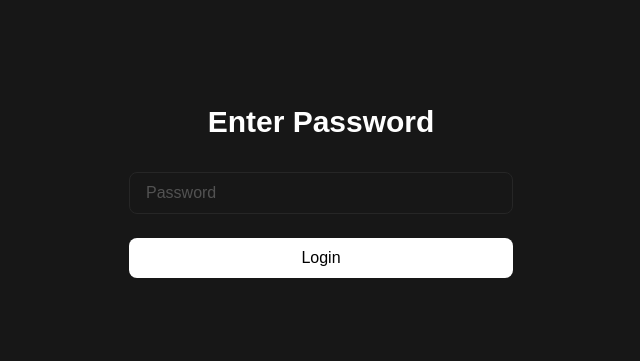
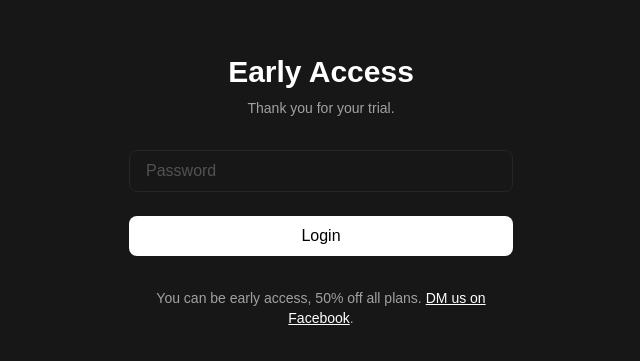
Before and after one commit to Polarlyst/tetst, a Next.js app: page /login in a window 1280 px wide. Shown: the part 221-582 px from the top of the page, without its empty margins (319-959 px from the left). Built offline with nearby package versions, Linux system fonts and the light colour scheme.

Commit message:
Update page.tsx

```diff
--- a/app/login/page.tsx
+++ b/app/login/page.tsx
@@ -37,8 +37,11 @@ export default function LoginPage() {
       <div className="max-w-md w-full space-y-8 p-8">
         <div>
           <h2 className="mt-6 text-center text-3xl font-bold text-white">
-            Enter Password
+            Early Access
           </h2>
+          <p className="mt-2 text-center text-sm text-neutral-400">
+            Thank you for your trial.
+          </p>
         </div>
         <form className="mt-8 space-y-6" onSubmit={handleSubmit}>
           <div>
@@ -70,6 +73,19 @@ export default function LoginPage() {
             </button>
           </div>
         </form>
+        <div className="mt-6 text-center text-sm text-neutral-400">
+          <p>
+            You can be early access, 50% off all plans.
+            <a
+              href="https://web.facebook.com/Polarlyst"
+              target="_blank"
+              rel="noopener noreferrer"
+              className="font-medium text-white hover:text-neutral-300 underline ml-1"
+            >
+              DM us on Facebook
+            </a>.
+          </p>
+        </div>
       </div>
     </div>
   )
```
